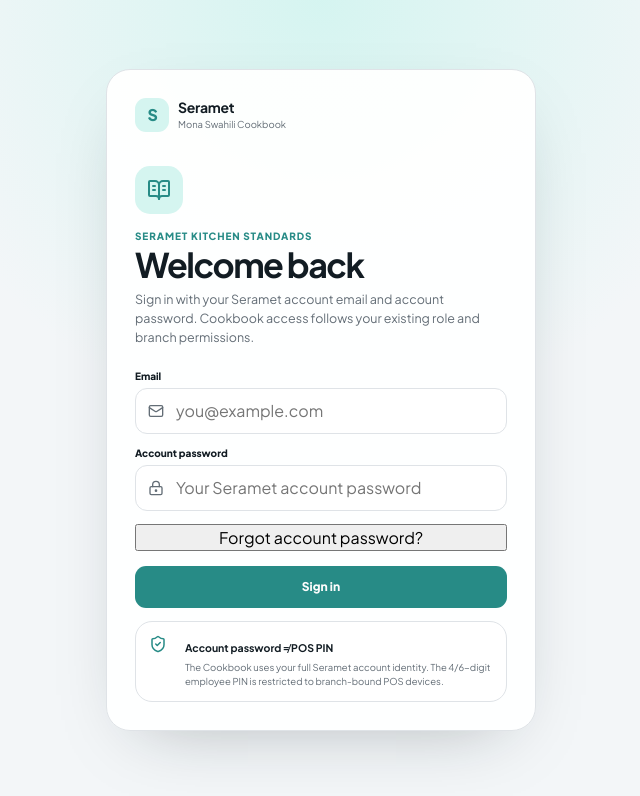
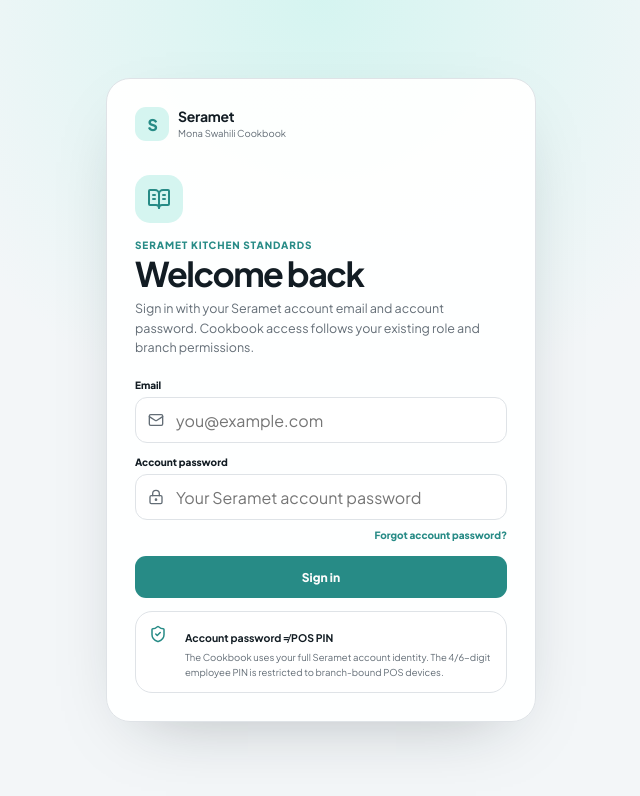
Before and after one commit to Xmanuel01/seramet-cookbook, a React (Vite) app: page / in a window 1280 px wide. Shown: the top 796 px of the page, without its empty margins (319-959 px from the left). Built offline with nearby package versions, Linux system fonts and the light colour scheme; no server answers.

Commit message:
ui: style cookbook account recovery states

```diff
--- a/src/styles.css
+++ b/src/styles.css
@@ -567,3 +567,30 @@
     grid-column: 1 / -1;
   }
 }
+
+
+.auth-text-button,
+.auth-back-button {
+  border: 0;
+  padding: 0;
+  background: transparent;
+  color: var(--primary);
+  font: inherit;
+  font-size: 10px;
+  font-weight: 800;
+  cursor: pointer;
+}
+.auth-text-button {
+  justify-self: end;
+  margin-top: -4px;
+}
+.auth-back-button {
+  display: inline-flex;
+  align-items: center;
+  gap: 5px;
+  margin-bottom: 12px;
+}
+.auth-message.success {
+  background: var(--success-soft);
+  color: var(--success);
+}
```
